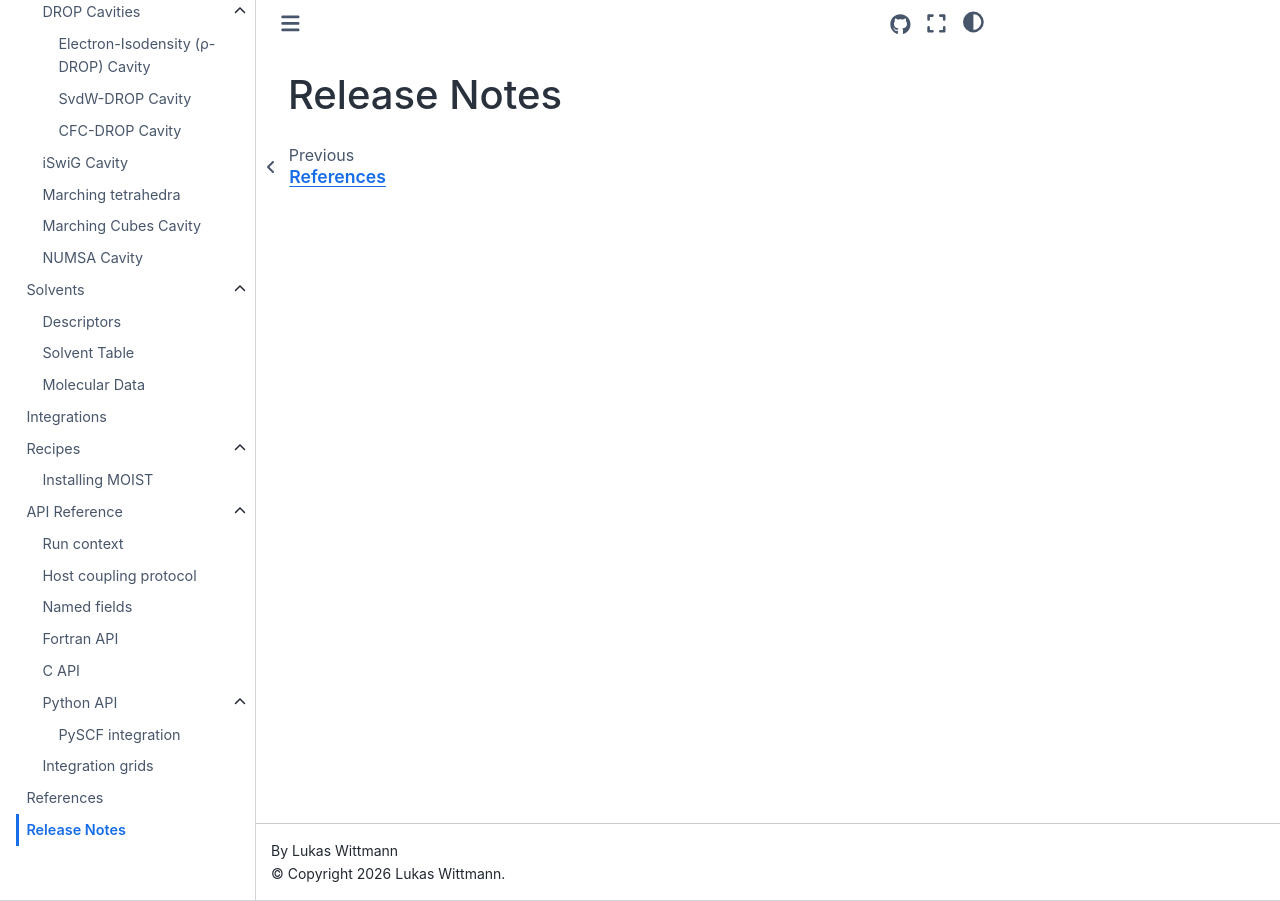
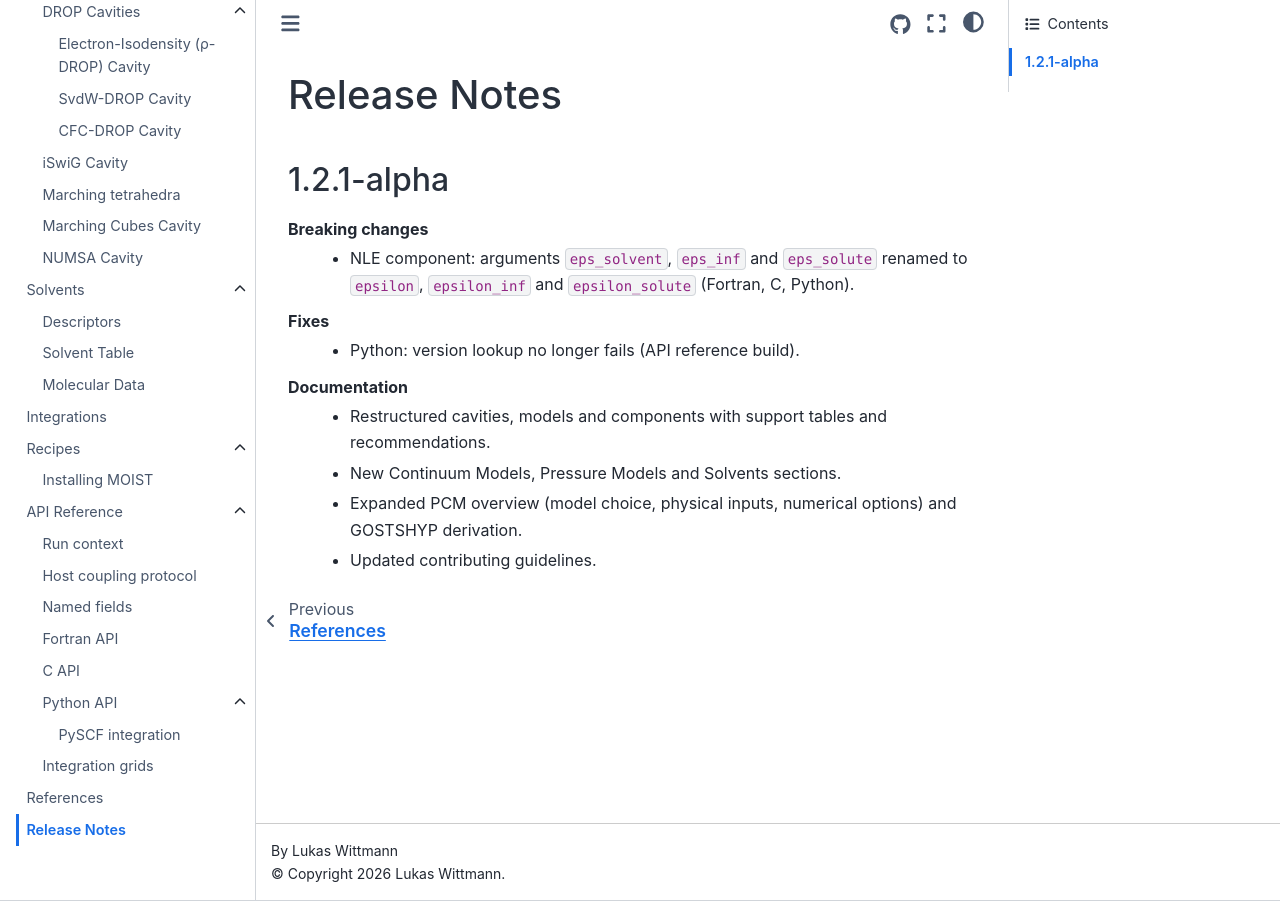
Before and after one commit to lukaswittmann/moist, a Sphinx documentation site: the page built from docs/changelog.rst, in a window 1280 px wide. Built offline with Sphinx 7.4.7 and the Sphinx Book theme 1.1.4, drawn with Linux system fonts in a browser that asks for light colours; pages that are not in the unit, such as notebooks, are missing from menus.

Commit message:
Added changelog

```diff
--- a/docs/changelog.rst
+++ b/docs/changelog.rst
@@ -1,2 +1,18 @@
 Release Notes
 =============
+
+1.2.1-alpha
+-----------
+
+Breaking changes
+   - NLE component: arguments ``eps_solvent``, ``eps_inf`` and ``eps_solute`` renamed to
+     ``epsilon``, ``epsilon_inf`` and ``epsilon_solute`` (Fortran, C, Python).
+
+Fixes
+   - Python: version lookup no longer fails (API reference build).
+
+Documentation
+   - Restructured cavities, models and components with support tables and recommendations.
+   - New Continuum Models, Pressure Models and Solvents sections.
+   - Expanded PCM overview (model choice, physical inputs, numerical options) and GOSTSHYP derivation.
+   - Updated contributing guidelines.
```
